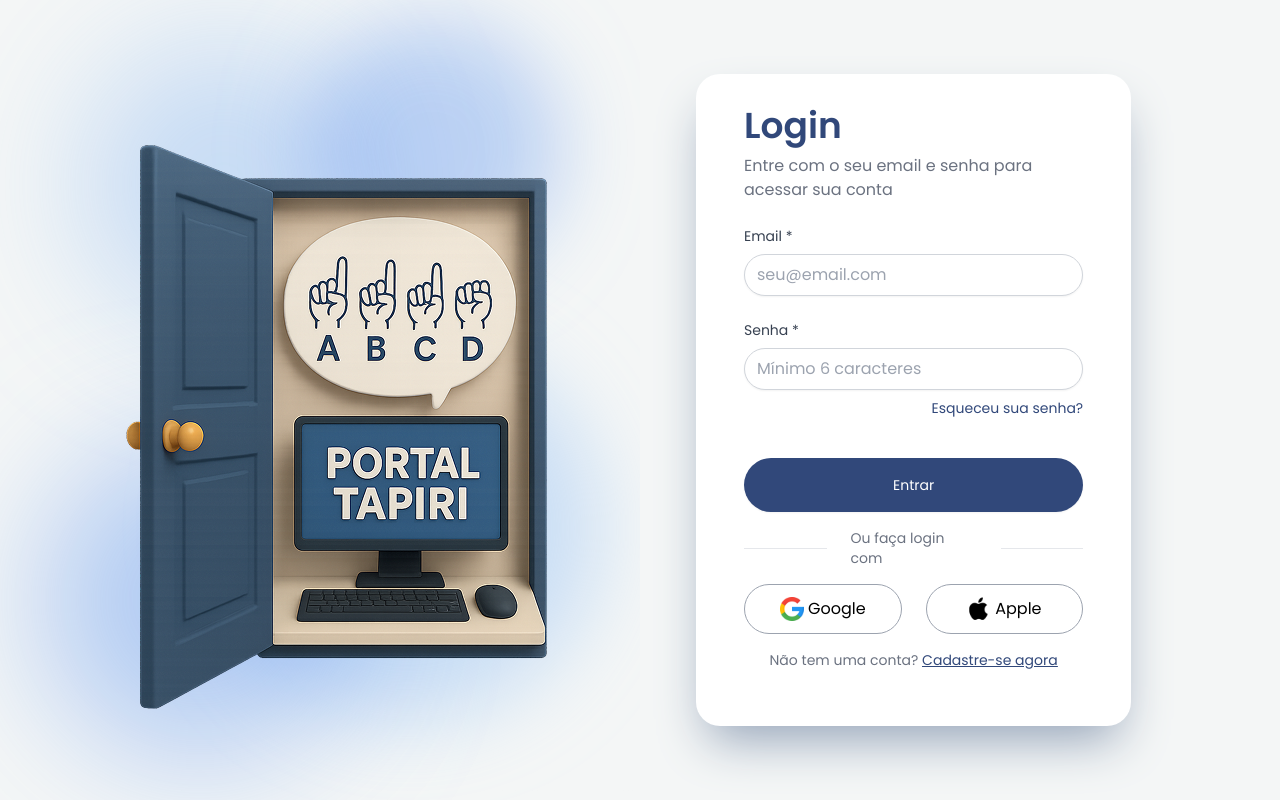
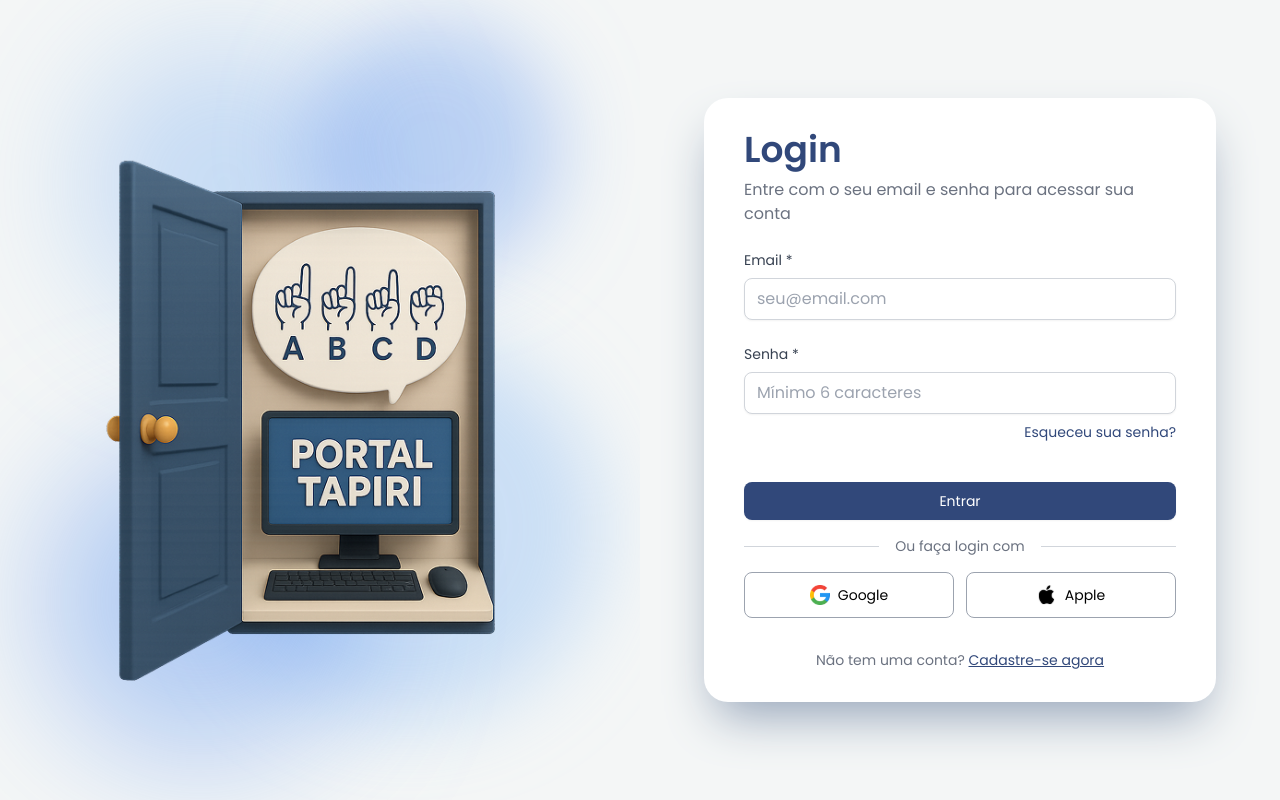
Before and after one commit to MatheusVictor23/librasedu, a React (Vite) app in the folder apps/web/: page /login in a window 1280 px wide. Built offline with nearby package versions, Linux system fonts and the light colour scheme.

Commit message:
feat(web): responsividade e atributos visuais em telas de autenticação

```diff
--- a/apps/web/src/pages/LoginPage.jsx
+++ b/apps/web/src/pages/LoginPage.jsx
@@ -1,130 +1,81 @@
-// src/pages/LoginPage.jsx
-
-import {useState} from 'react';
+import { useState } from 'react';
 import { Link } from 'react-router-dom';
 import taipiriImg from "../assets/taipiriLogin.png";
 import googleLogo from "../assets/google.svg";
 import appleLogo from "../assets/apple.svg";
-import { useAuth } from "../context/AuthContext"
+import { useAuth } from "../context/AuthContext";
+
+const AnimatedBackgroundBlobs = () => (
+  <>
+    <div className="absolute top-10 left-20 w-72 h-72 bg-blue-400 rounded-full mix-blend-multiply filter blur-3xl opacity-30 animate-blob-spin-1"></div>
+    <div className="absolute bottom-20 right-10 w-96 h-96 bg-blue-300 rounded-full mix-blend-multiply filter blur-2xl opacity-40 animate-blob-move-1"></div>
+    <div className="absolute top-5 right-20 w-64 h-64 bg-blue-500 rounded-full mix-blend-multiply filter blur-2xl opacity-30 animate-blob-spin-2 delay-1000"></div>
+    <div className="absolute bottom-10 left-10 w-80 h-80 bg-blue-500 rounded-full mix-blend-multiply filter blur-3xl opacity-35 animate-blob-move-2 delay-2000"></div>
+  </>
+);
 
 const LoginPage = () => {
-
   const [formData, setFormData] = useState({
     email: '',
     senha: '',
   });
 
   const { loginAction } = useAuth();
+  const [errors, setErrors] = useState({});
+  const [isLoading, setIsLoading] = useState(false);
 
-
-  const [errors, setErrors] = useState({}); //Um objeto que armazena os erros da página, o formato do erro utilizado é error.nome: error.message
-  const [isLoading, setIsLoading] = useState(false); //utilizado para a requisição para dar um tempo a requisição da api
-
-  //essa função captura as mudanças nos campos do formulário
   const handleInputChange = (event) => {
-
-    const { name, value } = event.target; //captura o nome e o valor do campo
-
-    setFormData(prev => ({
-      ...prev, //mantém valores anteriores
-      [name]: value //adiciona o novo valor ao objeto formData
-    }));
-
-    // Limpar erro do campo
+    const { name, value } = event.target;
+    setFormData(prev => ({ ...prev, [name]: value }));
     if (errors[name]) {
-      setErrors(prev => ({
-        ...prev, //mantém outros erros
-        [name]: '' // remove o erro referente ao campo
-      }));
+      setErrors(prev => ({ ...prev, [name]: '' }));
     }
-
   };
 
-
-
-
-
-
-
-
-  //função de validação dos campos do formulário
-
-
   const validateForm = () => {
-
     const newErrors = {};
 
     if (!formData.email.trim()) {
-
       newErrors.email = 'Email é obrigatório';
-
-    } else if (!/\S+@\S+\.\S+/.test(formData.email)) {
+    } else if (!/^\S+@\S+\.\S+$/.test(formData.email)) {
       newErrors.email = 'Email deve ser válido';
     }
 
     if (!formData.senha) {
-
       newErrors.senha = 'Senha é obrigatória';
-
     } else if (formData.senha.length < 6) {
-
       newErrors.senha = 'Senha deve ter pelo menos 6 caracteres';
     }
 
-
-
-
-
     setErrors(newErrors);
-
-
     return Object.keys(newErrors).length === 0;
-
-
   };
 
-
-
-
-
-  //essa função cuida do envio do formulário
-
-
   const handleSubmit = async (e) => {
-
-    e.preventDefault(); //previne o comportamento padrão de recarregar a página ao enviar o formulário
-
-
-
-
+    e.preventDefault();
 
     if (!validateForm()) {
       return;
     }
 
-    const {email, senha } = formData;
+    const { email, senha } = formData;
 
     setIsLoading(true);
+    setErrors({}); // Limpa erros anteriores antes de tentar o login
 
     try {
-
       await loginAction(email, senha);
-
       resetForm();
-
     } catch (err) {
+      console.error('Erro ao fazer login:', err);
       setErrors(prev => ({
         ...prev,
-        email: err.message || 'Falha ao fazer login.'
+        submit: err.message || 'Falha ao fazer login. Verifique suas credenciais.'
       }));
+    } finally {
+      setIsLoading(false);
     }
-
-
   };
-
-
-
-
 
   const resetForm = () => {
     setFormData({
@@ -135,172 +86,106 @@ const LoginPage = () => {
   };
 
   return (
-
-      <>
     <section className="bg-brand-background-light w-full min-h-screen flex flex-col md:flex-row">
-
-          {/* lado esquerdo - imagens e manchas */}
-          <div className="relative w-full md:w-1/2 h-64 md:h-screen overflow-hidden hidden md:block">
-
-            {/* mancha azul 1 */}
-            <div className="absolute top-10 left-20 w-72 h-72 bg-blue-400 rounded-full mix-blend-multiply filter blur-3xl opacity-30 animate-pulse"></div>
-
-            {/* mancha azul 2 */}
-            <div className="absolute bottom-20 right-10 w-96 h-96 bg-blue-300 rounded-full mix-blend-multiply filter blur-2xl opacity-40"></div>
-
-            {/* mancha azul 3 */}
-            <div className="absolute top-5 right-20 w-64 h-64 bg-blue-500 rounded-full mix-blend-multiply filter blur-2xl opacity-30"></div>
-
-            {/* mancha azul 4 */}
-            <div className="absolute bottom-10 left-10 w-80 h-80 bg-blue-500 rounded-full mix-blend-multiply filter blur-3xl opacity-35"></div>
-
-            {/* imagem sobre o blur */}
-            <img src={taipiriImg} alt="Portal Tapiri" className="relative z-50 left-20" />
-
+      {/* Lado Esquerdo - Imagem e Animação */}
+      <div className="relative w-full md:w-1/2 h-64 md:h-screen overflow-hidden hidden md:flex items-center justify-center">
+        <AnimatedBackgroundBlobs />
+        <img src={taipiriImg} alt="Portal Tapiri" className="relative z-10 max-w-[80%] h-auto" /> {/* Aumentado para 80% */}
       </div>
 
-          {/* lado direito - formulário */}
-          <div className="w-full md:w-1/2 flex items-center justify-start p-8 md:p-12">
-
-            <div className="w-full max-w-[80%] bg-white px-8 md:px-12 py-8 md:ml-2 rounded-3xl shadow-2xl shadow-slate-400">
-
+      {/* Lado Direito - Formulário */}
+      <div className="w-full md:w-1/2 flex items-center justify-center p-2 sm:p-4 md:p-6">
+        <div className="w-full max-w-lg bg-white px-6 sm:px-8 md:px-10 py-8 rounded-3xl shadow-2xl shadow-slate-400"> {/* max-w-lg e padding ajustados */}
           <div>
-
-                <h3 className="text-lg md:text-4xl font-bold leading-tight text-brand-blue">Login</h3>
-
-                <p className="mt-2 mb-6 text-base text-brand-text-secondary max-w-xl md:mx-0 mx-auto">
+            <h3 className="text-2xl sm:text-3xl md:text-4xl font-bold leading-tight text-brand-blue">Login</h3>
+            <p className="mt-2 mb-4 sm:mb-6 text-sm sm:text-base text-brand-text-secondary">
               Entre com o seu email e senha para acessar sua conta
             </p>
           </div>
 
-              <form onSubmit={handleSubmit} className="space-y-6">
-
+          <form onSubmit={handleSubmit} className="space-y-4 sm:space-y-6">
             <div className="space-y-2">
-
-                  <label htmlFor="email" className="block text-sm font-medium text-gray-700">
+              <label htmlFor="email" className="block text-xs sm:text-sm font-medium text-gray-700">
                 Email *
               </label>
-
               <input
                 type="email"
                 id="email"
                 name="email"
                 value={formData.email}
                 onChange={handleInputChange}
-
-                    className={`w-full px-3 py-2 border rounded-3xl shadow-sm focus:outline-none focus:ring-2 focus:ring-blue-500 focus:border-blue-500 ${
-                      errors.email ? 'border-red-500' : 'border-gray-300'
-                    }`}
-
+                className={`w-full px-3 py-2 border rounded-lg shadow-sm focus:outline-none focus:ring-2 focus:ring-blue-500 focus:border-blue-500 ${errors.email ? 'border-red-500' : 'border-gray-300'}`}
                 placeholder="seu@email.com"
-
               />
-
               {errors.email && (
-
-                    <span className="text-sm text-red-600">{errors.email}</span>
-
+                <span className="text-xs text-red-600">{errors.email}</span>
               )}
-
             </div>
 
             <div className="space-y-2 flex flex-col">
-
-                  <label htmlFor="senha" className="block text-sm font-medium text-gray-700">
+              <label htmlFor="senha" className="block text-xs sm:text-sm font-medium text-gray-700">
                 Senha *
               </label>
-
               <input
-
                 type="password"
                 id="senha"
                 name="senha"
                 value={formData.senha}
                 onChange={handleInputChange}
-                    className={`w-full px-3 py-2 border rounded-3xl shadow-sm focus:outline-none focus:ring-2 focus:ring-blue-500 focus:border-blue-500 ${
-                      errors.senha ? 'border-red-500' : 'border-gray-300'
-
-                    }`}
-
+                className={`w-full px-3 py-2 border rounded-lg shadow-sm focus:outline-none focus:ring-2 focus:ring-blue-500 focus:border-blue-500 ${errors.senha ? 'border-red-500' : 'border-gray-300'}`}
                 placeholder="Mínimo 6 caracteres"
-
               />
-
               {errors.senha && (
-                    <span className="text-sm text-red-600">{errors.senha}</span>
+                <span className="text-xs text-red-600">{errors.senha}</span>
               )}
-
-                  <span className="mt-1 mb-6 max-w-xl md:mx-0 mx-auto text-brand-blue font-medium text-sm self-end">
+              <span className="mt-1 text-xs sm:text-sm text-brand-blue font-medium self-end">
                 Esqueceu sua senha?
               </span>
             </div>
 
             {errors.submit && (
-
-                  <div className="bg-red-50 border border-red-200 text-red-700 px-4 py-3 rounded-md">
+              <div className="bg-red-50 border border-red-200 text-red-700 px-3 py-2 rounded-md text-xs sm:text-sm">
                 {errors.submit}
               </div>
             )}
 
-                <div className="flex flex-col sm:flex-row gap-3 pt-4">
+            <div className="flex flex-col sm:flex-row gap-2 sm:gap-3 pt-3 sm:pt-4">
               <button
                 type="submit"
-                    className="flex-1 px-4 py-4 border border-transparent rounded-full shadow-sm text-sm font-medium text-white bg-brand-blue hover:bg-brand-blue-dark focus:outline-none focus:ring-2 focus:ring-offset-2 focus:ring-blue-500 disabled:opacity-50 disabled:cursor-not-allowed"
+                className="flex-1 px-3 py-2 sm:px-4 sm:py-2 border border-transparent rounded-lg shadow-sm text-xs sm:text-sm font-medium text-white bg-brand-blue hover:bg-brand-blue-dark focus:outline-none focus:ring-2 focus:ring-offset-2 focus:ring-blue-500 disabled:opacity-50 disabled:cursor-not-allowed"
                 disabled={isLoading}
               >
                 {isLoading ? 'Entrando...' : 'Entrar'}
+              </button>
+            </div>
+          </form>
 
+          <div className="mt-4 flex flex-row items-center justify-center">
+            <hr className="flex-grow border-t border-gray-300"/>
+            <span className="text-xs sm:text-sm text-brand-text-secondary px-4">
+              Ou faça login com
+            </span>
+            <hr className="flex-grow border-t border-gray-300"/>
+          </div>
+
+          <div className="flex flex-col sm:flex-row justify-center gap-3 py-4">
+            <button className="flex-1 px-3 py-2 sm:px-4 sm:py-3 border border-solid border-gray-400 rounded-lg flex flex-row justify-center items-center gap-2 text-xs sm:text-sm">
+              <img src={googleLogo} width="20px" alt="Google Logo"/>Google
+            </button>
+            <button className="flex-1 px-3 py-2 sm:px-4 sm:py-3 border border-solid border-gray-400 rounded-lg flex flex-row justify-center items-center gap-2 text-xs sm:text-sm">
+              <img src={appleLogo} width="20px" alt="Apple Logo"/>Apple
             </button>
           </div>
 
-              </form>
-
-              <div className="mt-4 flex flex-row items-center justify-center">
-
-                <hr className="w-1/4"/>
-
-                <span className="text-sm text-brand-text-secondary max-w-xl px-6">
-                  Ou faça login com
-                </span>
-
-                <hr className="w-1/4"/>
-
+          <div className="flex justify-center mt-4">
+            <p className="text-xs sm:text-sm text-brand-text-secondary">
+              Não tem uma conta? <Link to="/register" className="text-brand-blue underline">Cadastre-se agora</Link>
+            </p>
           </div>
-
-              <div className="flex justify-center gap-6 py-4">
-
-                <button className="px-4 py-3 w-1/2 h-2/3 border border-solid border-gray-400 rounded-full flex flex-row justify-center items-center gap-1">
-
-                  <img src={googleLogo} width={"24px"}/>Google
-
-                </button>
-
-                <button className="px-4 py-3 w-1/2 h-2/3 border border-solid border-gray-400 rounded-full flex flex-row justify-center items-center gap-1">
-
-                  <img src={appleLogo} width={"24px"}/>Apple
-
-                </button>
-              </div>
-
-
-
-
-
-              <div className="flex justify-center">
-
-                <p className="mb-6 text-sm text-brand-text-secondary max-w-xl md:mx-0 mx-auto">
-                  Não tem uma conta? <span className="text-brand-blue underline"><Link to={"/register"}>Cadastre-se agora</Link></span>
-                </p>
-
-              </div>
-
         </div>
       </div>
     </section>
-
-
-      </>
-    )
-}
+  );
+};
 
 export default LoginPage;
```
Also changed, not shown: apps/web/src/pages/RegisterPage.jsx (+93 -42 lines). Lines whose indentation alone changed are shown as unchanged.
